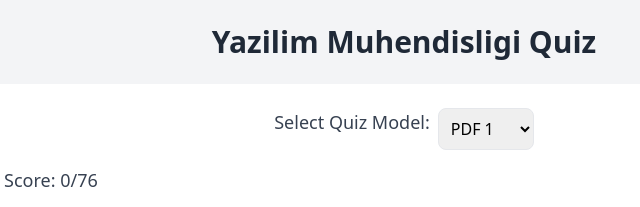
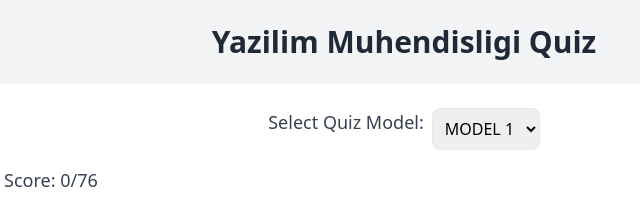
Before and after one commit to theanywayguy/cyber, a plain HTML site: page index.html in a window 1280 px wide. Shown: the top 207 px of the page, 236-876 px from the left. Drawn offline with nearby package versions, Linux system fonts and the light colour scheme.

Commit message:
Update quiz model selection options for clarity

```diff
--- a/index.html
+++ b/index.html
@@ -47,13 +47,7 @@
             >Select Quiz Model:</label
           >
           <select id="modelSelect" class="p-2 border rounded-lg">
-            <option value="model1">PDF 1</option>
-            <option value="model2">PDF 2</option>
-            <option value="model3">PDF 3</option>
-            <option value="model4">PDF 4</option>
-            <option value="model5">PDF 5</option>
-            <option value="model6">PDF 6</option>
-            <option value="model7">LEAKED</option>
+            <option value="model1">MODEL 1</option>
           </select>
         </div>
         <div id="score" class="text-lg text-gray-700 mb-4">Score: 0/50</div>
```
